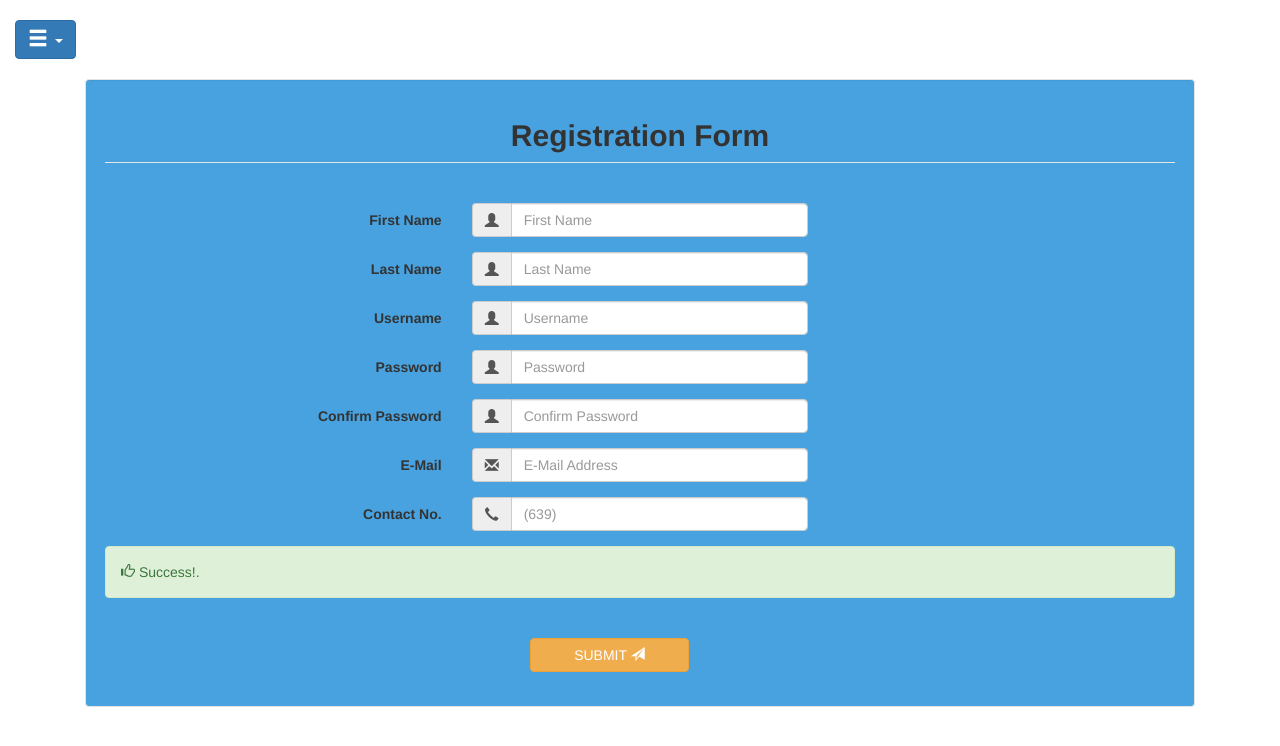
After one commit to samfoxcode/Cryptocurrency-Trading-Website, a Django app: page /home/register/ in a window 1280 px wide. The commit adds this page. Shown: the top 746 px of the page. Run offline with Django 3.2, Linux system fonts and the light colour scheme; some libraries are stand-ins or nearby versions.

Commit message:
added a registration page

```diff
--- a/home/urls.py
+++ b/home/urls.py
@@ -5,5 +5,6 @@ from home import views
 urlpatterns = [
     path('index/', views.index, name='index'),
     path('', views.search, name='search'),
-    path('about/', views.about, name='about')
+    path('about/', views.about, name='about'),
+    path('register/', views.register, name='register')
 ]
--- a/home/views.py
+++ b/home/views.py
@@ -7,6 +7,9 @@ def index(request):
 def about(request):
     return render(request, 'home/about.html')
 
+def register(request):
+    return render(request, 'home/register.html')
+
 def search(request):
     if request.method == 'GET':
 
--- /dev/null
+++ b/templates/home/register.html
@@ -0,0 +1,183 @@
+<!DOCTYPE html>
+<html>
+
+<head>
+    {% load staticfiles %}
+    <link rel="stylesheet" href="{% static 'home/css/bootstrap.min.css' %}" type="text/css" />
+    <meta name="viewport" content="width=device-width, initial-scale=1">
+    <link rel="stylesheet" href="https://maxcdn.bootstrapcdn.com/bootstrap/3.3.7/css/bootstrap.min.css">
+    <script src="https://ajax.googleapis.com/ajax/libs/jquery/3.3.1/jquery.min.js"></script>
+    <script src="https://maxcdn.bootstrapcdn.com/bootstrap/3.3.7/js/bootstrap.min.js"></script>
+    <div class="container-fluid" style="min-height:95%; ">
+        <div class="row">
+            <div class="col-sm-10">
+                <br>
+                <div class="dropdown">
+                    <style>
+                        .glyphicon-menu-hamburger {
+                            font-size: 20px;
+                        }
+                    </style>
+                    <button class="btn btn-primary dropdown-toggle" type="button" data-toggle="dropdown">
+                        <span class="glyphicon glyphicon-menu-hamburger"></span>
+                    </button>
+                    <ul class="dropdown-menu">
+                        <li>
+                            <a href="#">account</a>
+                        </li>
+                        <li>
+                            <a href="/home/index">home</a>
+                        </li>
+                        <li>
+                            <a href="#">contact</a>
+                        </li>
+                        <li>
+                            <a href="/home/about">about</a>
+                        </li>
+                    </ul>
+                </div>
+            </div>
+        </div>
+    </div>
+    <br>
+</head>
+
+<body>
+    <div class="container">
+
+        <form class="well form-horizontal" action=" " method="post" id="contact_form" style="background-color:#47a2df">
+            <fieldset>
+
+                <!-- Form Name -->
+                <legend>
+                    <center>
+                        <h2>
+                            <b>Registration Form</b>
+                        </h2>
+                    </center>
+                </legend>
+                <br>
+
+                <!-- Text input-->
+
+                <div class="form-group">
+                    <label class="col-md-4 control-label">First Name</label>
+                    <div class="col-md-4 inputGroupContainer">
+                        <div class="input-group">
+                            <span class="input-group-addon">
+                                <i class="glyphicon glyphicon-user"></i>
+                            </span>
+                            <input name="first_name" placeholder="First Name" class="form-control" type="text">
+                        </div>
+                    </div>
+                </div>
+
+                <!-- Text input-->
+
+                <div class="form-group">
+                    <label class="col-md-4 control-label">Last Name</label>
+                    <div class="col-md-4 inputGroupContainer">
+                        <div class="input-group">
+                            <span class="input-group-addon">
+                                <i class="glyphicon glyphicon-user"></i>
+                            </span>
+                            <input name="last_name" placeholder="Last Name" class="form-control" type="text">
+                        </div>
+                    </div>
+                </div>
+
+                <!-- Text input-->
+
+                <div class="form-group">
+                    <label class="col-md-4 control-label">Username</label>
+                    <div class="col-md-4 inputGroupContainer">
+                        <div class="input-group">
+                            <span class="input-group-addon">
+                                <i class="glyphicon glyphicon-user"></i>
+                            </span>
+                            <input name="user_name" placeholder="Username" class="form-control" type="text">
+                        </div>
+                    </div>
+                </div>
+
+                <!-- Text input-->
+
+                <div class="form-group">
+                    <label class="col-md-4 control-label">Password</label>
+                    <div class="col-md-4 inputGroupContainer">
+                        <div class="input-group">
+                            <span class="input-group-addon">
+                                <i class="glyphicon glyphicon-user"></i>
+                            </span>
+                            <input name="user_password" placeholder="Password" class="form-control" type="password">
+                        </div>
+                    </div>
+                </div>
+
+                <!-- Text input-->
+
+                <div class="form-group">
+                    <label class="col-md-4 control-label">Confirm Password</label>
+                    <div class="col-md-4 inputGroupContainer">
+                        <div class="input-group">
+                            <span class="input-group-addon">
+                                <i class="glyphicon glyphicon-user"></i>
+                            </span>
+                            <input name="confirm_password" placeholder="Confirm Password" class="form-control" type="password">
+                        </div>
+                    </div>
+                </div>
+
+                <!-- Text input-->
+                <div class="form-group">
+                    <label class="col-md-4 control-label">E-Mail</label>
+                    <div class="col-md-4 inputGroupContainer">
+                        <div class="input-group">
+                            <span class="input-group-addon">
+                                <i class="glyphicon glyphicon-envelope"></i>
+                            </span>
+                            <input name="email" placeholder="E-Mail Address" class="form-control" type="text">
+                        </div>
+                    </div>
+                </div>
+
+
+                <!-- Text input-->
+
+                <div class="form-group">
+                    <label class="col-md-4 control-label">Contact No.</label>
+                    <div class="col-md-4 inputGroupContainer">
+                        <div class="input-group">
+                            <span class="input-group-addon">
+                                <i class="glyphicon glyphicon-earphone"></i>
+                            </span>
+                            <input name="contact_no" placeholder="(639)" class="form-control" type="text">
+                        </div>
+                    </div>
+                </div>
+
+                <!-- Select Basic -->
+
+                <!-- Success message -->
+                <style>.success_message{ display: none;} </style>
+                <div class="alert alert-success" role="alert" id="success_message">
+                    <i class="glyphicon glyphicon-thumbs-up"></i> Success!.</div>
+
+                <!-- Button -->
+                <div class="form-group">
+                    <label class="col-md-4 control-label"></label>
+                    <div class="col-md-4">
+                        <br> &nbsp&nbsp&nbsp&nbsp&nbsp&nbsp&nbsp&nbsp&nbsp&nbsp&nbsp&nbsp&nbsp&nbsp
+                        <button type="submit" class="btn btn-warning">&nbsp&nbsp&nbsp&nbsp&nbsp&nbsp&nbsp&nbspSUBMIT
+                            <span class="glyphicon glyphicon-send"></span>&nbsp&nbsp&nbsp&nbsp&nbsp&nbsp&nbsp&nbsp</button>
+                    </div>
+                </div>
+
+            </fieldset>
+        </form>
+    </div>
+    </div>
+    <!-- /.container -->
+</body>
+
+</html>
```
Also changed, not shown: templates/home/about.html (+42 -16 lines), templates/home/index.html (+20 -23 lines).
